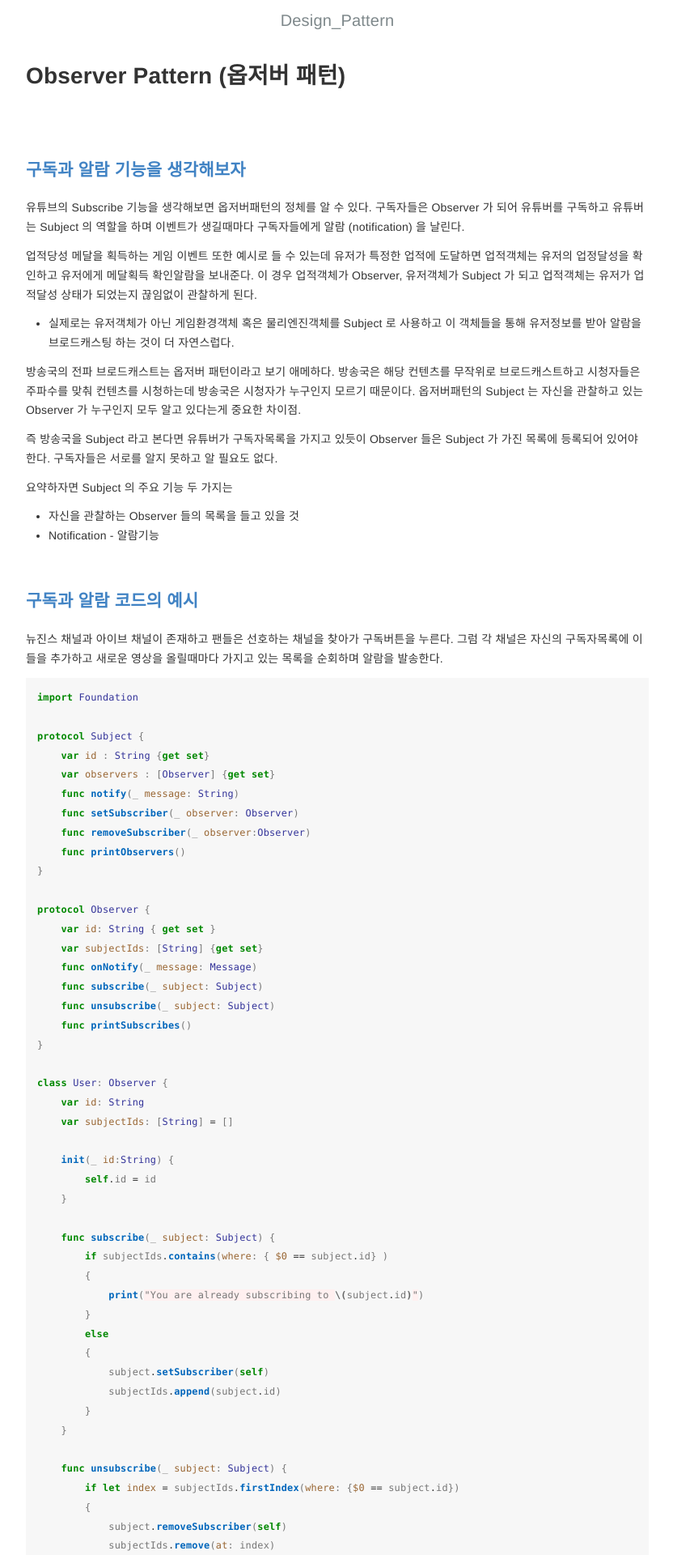
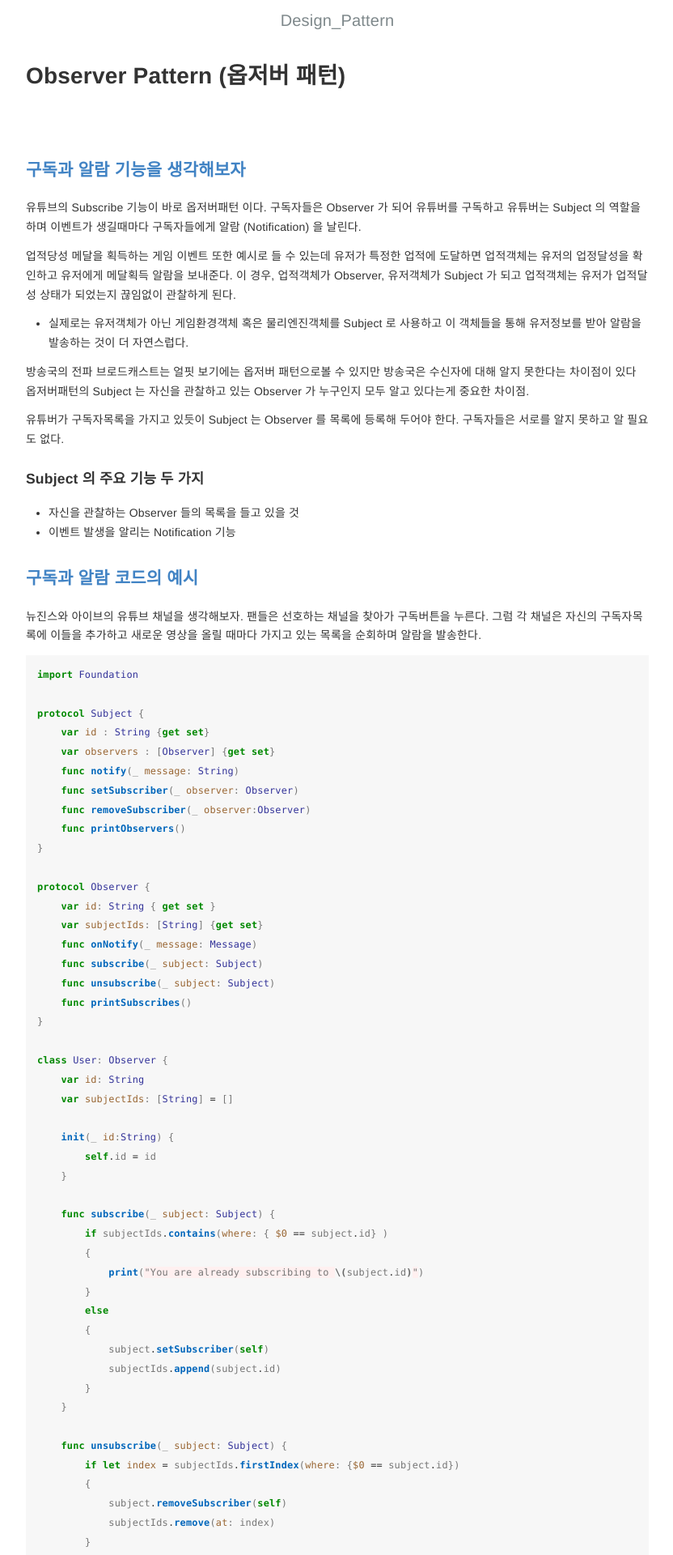
Before and after one commit to nicemiro/nicemiro.github.io, a Jekyll site: the page built from _posts/design_pattern/2024-08-16-ObserverPattern.md, in a window 1280 px wide. Shown: the top 1920 px of the page at 81% size, without its empty margins (223-1055 px from the left). Built offline with Jekyll 4.4.1, drawn with Linux system fonts in a browser that asks for light colours; some of the changed text lies outside the part shown.

Commit message:
save progress

````diff
--- a/_posts/design_pattern/2024-08-16-ObserverPattern.md
+++ b/_posts/design_pattern/2024-08-16-ObserverPattern.md
@@ -10,23 +10,22 @@ published: true
 ---
 <br>
 ### 구독과 알람 기능을 생각해보자
-유튜브의 Subscribe 기능을 생각해보면 옵저버패턴의 정체를 알 수 있다. 구독자들은 Observer 가 되어 유튜버를 구독하고 유튜버는 Subject 의 역할을 하며 이벤트가 생길때마다 구독자들에게 알람 (notification) 을 날린다.
+유튜브의 Subscribe 기능이 바로 옵저버패턴 이다. 구독자들은 Observer 가 되어 유튜버를 구독하고 유튜버는 Subject 의 역할을 하며 이벤트가 생길때마다 구독자들에게 알람 (Notification) 을 날린다.
 
-업적당성 메달을 획득하는 게임 이벤트 또한 예시로 들 수 있는데 유저가 특정한 업적에 도달하면 업적객체는 유저의 업정달성을 확인하고 유저에게 메달획득 확인알람을 보내준다. 이 경우 업적객체가 Observer, 유저객체가 Subject 가 되고 업적객체는 유저가 업적달성 상태가 되었는지 끊임없이 관찰하게 된다.
-* 실제로는 유저객체가 아닌 게임환경객체 혹은 물리엔진객체를 Subject 로 사용하고 이 객체들을 통해 유저정보를 받아 알람을 브로드캐스팅 하는 것이 더 자연스럽다.
+업적당성 메달을 획득하는 게임 이벤트 또한 예시로 들 수 있는데 유저가 특정한 업적에 도달하면 업적객체는 유저의 업정달성을 확인하고 유저에게 메달획득 알람을 보내준다. 이 경우, 업적객체가 Observer, 유저객체가 Subject 가 되고 업적객체는 유저가 업적달성 상태가 되었는지 끊임없이 관찰하게 된다.
+* 실제로는 유저객체가 아닌 게임환경객체 혹은 물리엔진객체를 Subject 로 사용하고 이 객체들을 통해 유저정보를 받아 알람을 발송하는 것이 더 자연스럽다.
 
-방송국의 전파 브로드캐스트는 옵저버 패턴이라고 보기 애메하다. 방송국은 해당 컨텐츠를 무작위로 브로드캐스트하고 시청자들은 주파수를 맞춰 컨텐츠를 시청하는데 방송국은 시청자가 누구인지 모르기 때문이다. 옵저버패턴의 Subject 는 자신을 관찰하고 있는 Observer 가 누구인지 모두 알고 있다는게 중요한 차이점.
+방송국의 전파 브로드캐스트는 얼핏 보기에는 옵저버 패턴으로볼 수 있지만 방송국은 수신자에 대해 알지 못한다는 차이점이 있다 옵저버패턴의 Subject 는 자신을 관찰하고 있는 Observer 가 누구인지 모두 알고 있다는게 중요한 차이점.
 
-즉 방송국을 Subject 라고 본다면 유튜버가 구독자목록을 가지고 있듯이 Observer 들은 Subject 가 가진 목록에 등록되어 있어야 한다.
-구독자들은 서로를 알지 못하고 알 필요도 없다.
+유튜버가 구독자목록을 가지고 있듯이 Subject 는 Observer 를 목록에 등록해 두어야 한다. 구독자들은 서로를 알지 못하고 알 필요도 없다.
 
-요약하자면 Subject 의 주요 기능 두 가지는
+#### Subject 의 주요 기능 두 가지
 * 자신을 관찰하는 Observer 들의 목록을 들고 있을 것
-* Notification - 알람기능
+* 이벤트 발생을 알리는 Notification 기능
 <br>
 
 ### 구독과 알람 코드의 예시
-뉴진스 채널과 아이브 채널이 존재하고 팬들은 선호하는 채널을 찾아가 구독버튼을 누른다. 그럼 각 채널은 자신의 구독자목록에 이들을 추가하고 새로운 영상을 올릴때마다 가지고 있는 목록을 순회하며 알람을 발송한다.
+뉴진스와 아이브의 유튜브 채널을 생각해보자. 팬들은 선호하는 채널을 찾아가 구독버튼을 누른다. 그럼 각 채널은 자신의 구독자목록에 이들을 추가하고 새로운 영상을 올릴 때마다 가지고 있는 목록을 순회하며 알람을 발송한다.
 
 ```swift
 import Foundation
@@ -98,6 +97,7 @@ class Youtuber: Subject {
         self.id = id
     }
 
+    // 알람기능. 관찰자에 정의된 onNotify() 를 실행
     func notify(_ message: String) {
         let msg = Message(self.id, message)
         for i in observers {
@@ -202,8 +202,10 @@ user4.printSubscribes()
 <br>
 <br>
 
-위의 코드에서 유저가 유튜버객체를 갖고 있도록 설계할 수도 있지만 두 객체 사이에 불필요한 강한참조가 발생하고 이를 피하기 위해 `weak` 을 사용하게 되면 Wrapper Class 까지 선언해야 할 수 있기 때문에 String 배열을 사용한다. 실제 운영환경에서도 어차피 ID 값만 가져가서 DB 처리를 할 것이고 굳이 Wrapper Class 를 사용하고자 한다면 이런 형태가 될 것이다.
+실제 운영환경에서는 유튜버의 ID 값만 가져가서 DB 처리를 할 것이기 때문에 유저가 구독한 채널들을 String 배열에 저장했지만, Wrapper Class 를 사용해서 유저가 유튜버 객체를 들고 있도록 설계할 수도 있다. 이 경우, 두 객체 사이에 불필요한 강한참조가 발생하지 않도록 'weak' 키워드를 사용한다.
 
+
+##### Wapper Class 를 사용한 예시
 ```swift
 
 // weak은 클래스 타입에만 적용할 수 있기때문에 AnyObject를 상속해서
@@ -237,11 +239,11 @@ class User: Observer {
 
 ```
 
-강한 참조로 인한 메모리 Leak 에 대한 걱정보다는 오히려 모든 옵저버들을 순환하며 Noti 를 날리는 시점의 동기화(Sync) 로 인해 발생할 수 있는 딜레이를 더 신경 써야한다. Subject 의 알람 기능에는 과도한 오버로드가 발생하지 않도록 주의하자.
+강한 참조로 인한 메모리 Leak 에 대한 걱정보다는 오히려 목록상의 관찰자들을 순환하며 알람을 날리는 시점의 동기화(Sync) 로 인해 발생할 수 있는 딜레이를 더 신경 써야한다. Subject 의 이벤트 알람 기능에는 과도한 오버로드가 발생하지 않도록 주의하자.
 
-멀티스레드를 사용한 비동기 방식을 생각할 수도 있지만 Subject 가 특정 Observer 에 정의된 onNotify() 를 실행하는 상황에서 쓰레드의 Lock 이 해제되지 않는다면 다른 Observer 들이 알람을 받지못해 전체 시스템이 꼬여버릴수 있고, 대상자와 수많은 관찰자 사이에서 발생하는 오류를 파악하기 위해서는 런타임 환경에서 동적인 실행과정을 확인해야만 한다. 비동기 방식을 사용하고 싶다면 이벤트 큐 패턴을 사용하는 것을 고려해보자.
+멀티스레드를 사용한 비동기 방식을 생각할 수도 있지만 Subject 가 특정 Observer 에 정의된 onNotify() 를 실행하는 상황에서 쓰레드의 Lock 이 해제되지 않는다면 다른 Observer 가 알람을 받지못해 전체 시스템이 꼬여버릴수 있고, 대상자와 수많은 관찰자 사이에서 발생하는 오류를 파악하기 위해서는 결국 런타임 환경에서 동적인 실행과정을 확인해야만 한다. 비동기 방식을 사용하고 싶다면 이벤트 큐 패턴을 사용하는 것을 고려해보자.
 
-위의 코드에서는 Message 객체에 Subject.id 만 저장했지만 관찰자들에게 Notifiaciton 을 보낼때는 파라미터 중 하나로 이벤트 Sender 인 self 를 추가하는 것이 일반적이다.
+위의 코드에서는 Message 객체에 Subject.id 만 저장했지만 관찰자들에게 보내는 Notifiaciton 의 파라미터로 이벤트 Sender 인 self 를 추가하는 것이 일반적이다.
 <br>
 
 <!---
````
